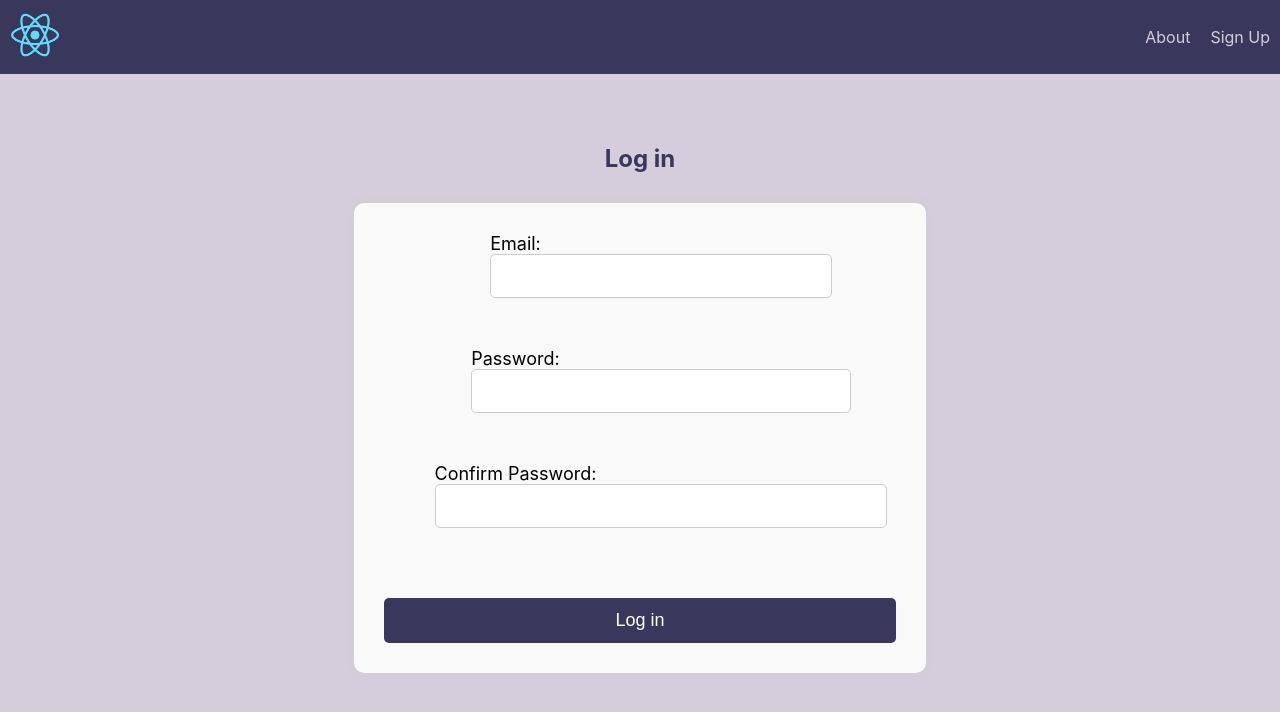
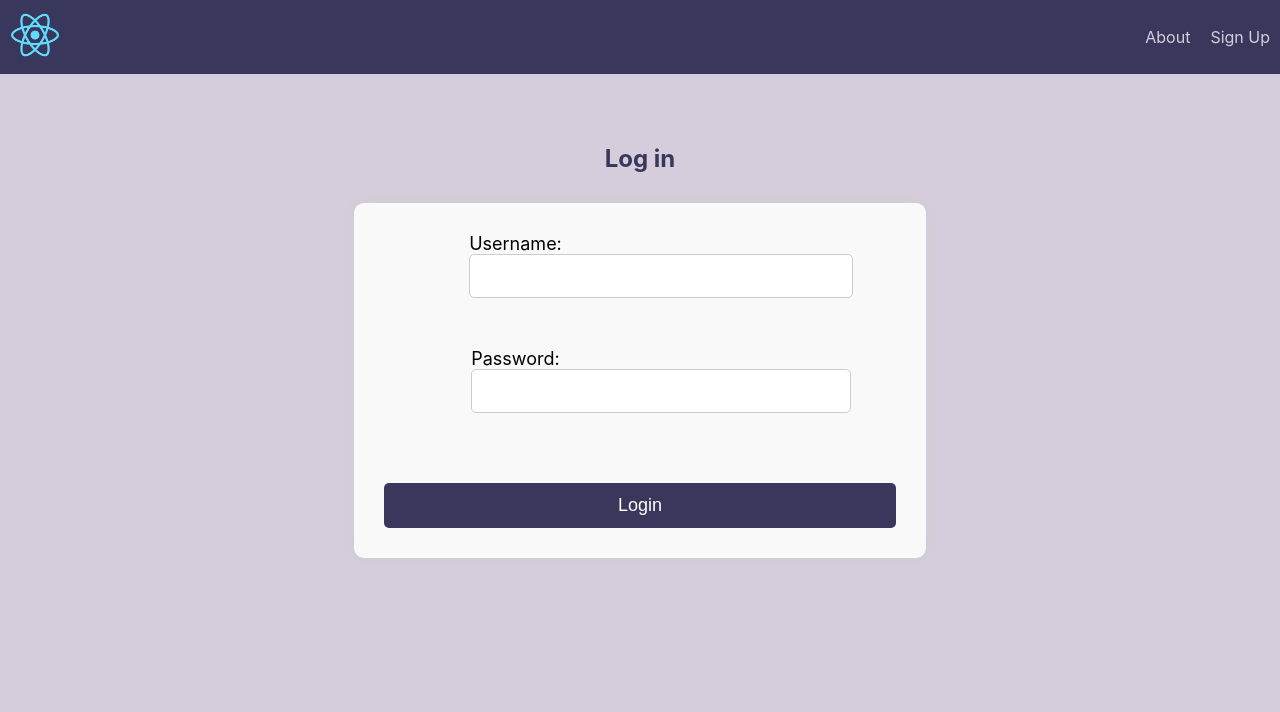
Before and after one commit to Medic1111/MEDISCAN, a React (Create React App) app in the folder client/: page /login in a window 1280 px wide. Shown: the top 712 px of the page. Built offline with nearby package versions, Linux system fonts and the light colour scheme.

Commit message:
login component

```diff
--- a/client/src/components/User/Login.js
+++ b/client/src/components/User/Login.js
@@ -1,32 +1,60 @@
-import React, { Fragment } from "react";
+import React, { useState, Fragment } from "react";
 import "./Login.css";
+import axios from 'axios';
 
-const Login = () => {
+const LoginSignup = () => {
+  const [username, setUsername] = useState("");
+  const [password, setPassword] = useState("");
+  const [error, setError] = useState("");
+
+  const handleSubmit = (event) => {
+    event.preventDefault();
+    axios
+      .post("/api/auth/login", { username, password })
+      .then((response) => {
+        // handle successful login
+        console.log(response.data);
+      })
+      .catch((error) => {
+        // handle login error
+        console.log(error.response.data);
+        setError(error.response.data.message);
+      });
+  };
+
   return (
     <Fragment>
       <div class="signup-form">
         <h2>Log in</h2>
-        <form>
+        <form onSubmit={handleSubmit}>
           <label>
-            Email:
-            <input type="email" name="email" required />
+            Username:
+            <input
+              type="text"
+              name="username"
+              value={username}
+              onChange={(e) => setUsername(e.target.value)}
+              required
+            />
           </label>
           <br />
           <label>
             Password:
-            <input type="password" name="password" required />
+            <input
+              type="password"
+              name="password"
+              value={password}
+              onChange={(e) => setPassword(e.target.value)}
+              required
+            />
           </label>
           <br />
-          <label>
-            Confirm Password:
-            <input type="password" name="confirmPassword" required />
-          </label>
-          <br />
-          <button type="submit">Log in</button>
+          <button type="submit">Login</button>
+          {error && <p>{error}</p>}
         </form>
       </div>
     </Fragment>
   );
 };
 
-export default Login;
+export default LoginSignup;
```
